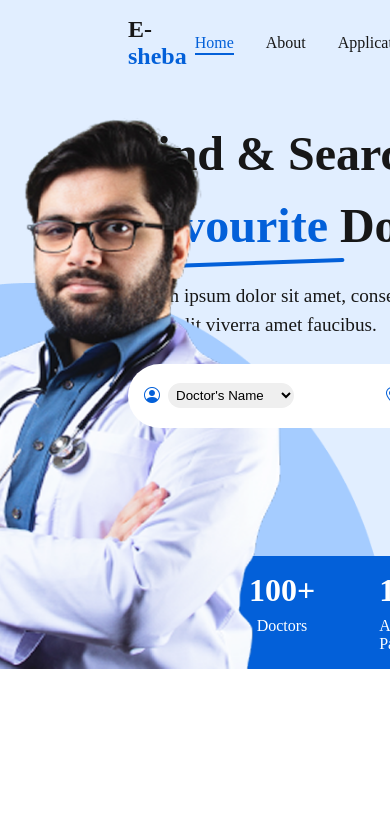
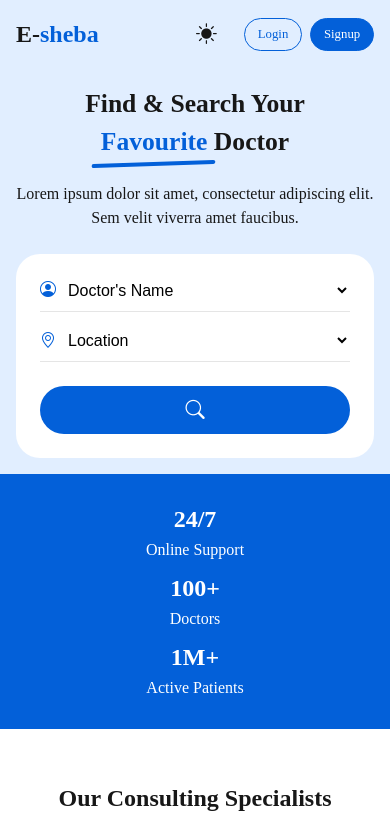
Before and after one commit to Hadi20Diab/DigitalHubFirstProject, a Next.js app in the folder my-app/: page / in a window 390 px wide. Shown: the top 833 px of the page. Built offline with nearby package versions, Linux system fonts and the light colour scheme.

Commit message:
make the whole website responsive

```diff
--- a/my-app/app/Styles/_mixins.scss
+++ b/my-app/app/Styles/_mixins.scss
@@ -1,6 +1,24 @@
 
 @mixin mobile {
-  @media (max-width: 994px) {
+  @media (max-width: 768px) {
     @content;
   }
 }
+
+@mixin tablet {
+  @media (max-width: 1024px) {
+    @content;
+  }
+}
+
+@mixin small-mobile {
+  @media (max-width: 480px) {
+    @content;
+  }
+}
+
+@mixin desktop {
+  @media (min-width: 1025px) {
+    @content;
+  }
+}
--- a/my-app/app/components/ChooseUs/ChooseUs.scss
+++ b/my-app/app/components/ChooseUs/ChooseUs.scss
@@ -1,20 +1,61 @@
+@use '../../Styles/mixins' as *;
+
 .ChooseUs-section {
 
     display: flex;
     gap: 3.4rem;
+
+    @include tablet {
+        flex-direction: column;
+        gap: 2rem;
+    }
+
+    .ChooseUs-image {
+        @include tablet {
+            order: -1;
+            text-align: center;
+        }
+
+        img {
+            max-width: 100%;
+            height: auto;
+
+            @include mobile {
+                max-width: 80%;
+            }
+        }
+    }
 
     .ChooseUs-text{
         display: flex;
         flex-direction: column;
         gap: 1.5rem;
 
+        @include tablet {
+            text-align: center;
+        }
+
+        h2 {
+            @include mobile {
+                font-size: 1.5rem;
+            }
+        }
+
         .ChooseUs-points{
             display: flex;
             flex-direction: column;
             gap: 1.2rem;
 
+            @include tablet {
+                align-items: center;
+            }
+
             .ChooseUs-point{
                 display: flex;
+
+                @include tablet {
+                    text-align: left;
+                }
 
                 i{
                     color: var(--primary-color);
@@ -23,6 +64,10 @@
 
                 p{
                     margin-left: .8rem;
+
+                    @include mobile {
+                        font-size: 0.95rem;
+                    }
                 }
 
             }
@@ -36,6 +81,10 @@
             display: inline-flex;
             align-items: center;
             gap: 0.5rem;
+
+            @include tablet {
+                justify-content: center;
+            }
         }
 
     }
--- a/my-app/app/components/HeroSection/HeroSection.scss
+++ b/my-app/app/components/HeroSection/HeroSection.scss
@@ -1,20 +1,47 @@
+@use '../../Styles/mixins' as *;
+
 .hero-section {
     margin-top: 2rem;
     position: relative;
 
+    @include mobile {
+        margin-top: 1rem;
+    }
+
     .hero-content {
         padding: 0 var(--padding);
         display: flex;
+
+        @include tablet {
+            flex-direction: column;
+            gap: 2rem;
+        }
 
         div {
             flex: 1;
         }
 
         .hero-text {
+            @include tablet {
+                text-align: center;
+            }
+
             h1 {
                 font-size: 3rem;
                 line-height: 1.5;
                 margin-bottom: 1rem;
+
+                @include tablet {
+                    font-size: 2.5rem;
+                }
+
+                @include mobile {
+                    font-size: 2rem;
+                }
+
+                @include small-mobile {
+                    font-size: 1.6rem;
+                }
 
                 .highlight-text {
                     color: var(--primary-color);
@@ -49,6 +76,10 @@
                 color: var(--primary-text-color);
                 margin-bottom: 1.5rem;
                 line-height: 1.5;
+
+                @include mobile {
+                    font-size: 1rem;
+                }
             }
 
             .search-bar {
@@ -64,41 +95,86 @@
                 z-index: 4;
                 position: relative;
                 width: 35rem;
-                flex-wrap: wrap;
+
+                @include tablet {
+                    width: 100%;
+                    max-width: 35rem;
+                    margin: 1rem auto 0;
+                }
+
+                @include mobile {
+                    flex-direction: column;
+                    padding: 1.5rem;
+                    border-radius: 1.5rem;
+                    gap: 1rem;
+                    align-items: stretch;
+                    height: auto;
+                }
 
                 .col-3 {
                     display: flex;
                     gap: 0.5em;
                     align-items: center;
+                    flex: 1;
+
+                    @include mobile {
+                        width: 100%;
+                        justify-content: flex-start;
+                        border-bottom: 1px solid rgba(0, 0, 0, 0.1);
+                        padding-bottom: 0.5rem;
+                        flex: 0 0 auto;
+                    }
                 }
 
                 select {
                     border: none;
                     padding: 0.3em;
                     border-radius: 1em;
+                    outline: none;
+                    background: transparent;
+                    width: 100%;
+                    cursor: pointer;
+
+                    @include mobile {
+                        font-size: 1rem;
+                        padding: 0.2rem 0;
+                    }
                 }
 
                 .search-button {
-                    flex: 0;
+                    flex: 0 0 auto;
                     display: flex;
                     justify-content: center;
                     align-items: center;
                     background-color: var(--primary-color);
                     color: var(--secoundary-text-color);
                     border: none;
-                    padding: 0.5rem 1.5rem;
-                    border-radius: 1rem;
                     cursor: pointer;
                     border-radius: 50%;
                     width: 3rem;
                     height: 3rem;
-                    align-content: center;
+
+                    @include mobile {
+                        width: 100%;
+                        border-radius: 2rem;
+                        height: 3rem;
+                        border-bottom: none;
+                        padding-bottom: 0;
+                        margin-top: 0.5rem;
+                    }
+
+                    i {
+                        font-size: 1.2rem;
+                    }
                 }
             }
         }
     }
 
     .hero-images {
+        @include tablet {
+            display: none;
+        }
 
         img {
             position: absolute;
@@ -108,6 +184,14 @@
             left: auto !important;
             // height: auto !important;
             width: 50rem !important;
+
+            @include tablet {
+                width: 100% !important;
+                position: relative;
+                max-width: 400px;
+                margin: 0 auto;
+                display: block;
+            }
         }
 
         .heroImage {
@@ -120,6 +204,10 @@
             z-index: 0;
             height: 70% !important;
             width: 45rem !important;
+
+            @include tablet {
+                display: none;
+            }
         }
     }
 }
@@ -139,6 +227,19 @@ html[data-theme="dark"] .hero-images .backgroundHeroImage {
     z-index: 1;
     position: relative;
 
+    @include tablet {
+        flex-wrap: wrap;
+        justify-content: center;
+        gap: 1.5rem;
+    }
+
+    @include mobile {
+        flex-direction: column;
+        align-items: center;
+        gap: 1rem;
+        padding: 2rem var(--padding);
+    }
+
     .col-3 {
         color: var(--secoundary-text-color);
         display: flex;
@@ -146,8 +247,20 @@ html[data-theme="dark"] .hero-images .backgroundHeroImage {
         gap: 0.5rem;
         align-items: center;
 
+        @include tablet {
+            min-width: 40%;
+        }
+
+        @include mobile {
+            min-width: 100%;
+        }
+
         h3 {
             font-size: 2rem;
+
+            @include mobile {
+                font-size: 1.5rem;
+            }
         }
     }
 
@@ -156,6 +269,10 @@ html[data-theme="dark"] .hero-images .backgroundHeroImage {
         width: 1px;
         height: 50px;
         align-self: center;
+
+        @include mobile {
+            display: none;
+        }
     }
 }
 
--- a/my-app/app/components/OurMembers/OurMembers.scss
+++ b/my-app/app/components/OurMembers/OurMembers.scss
@@ -1,3 +1,5 @@
+@use '../../Styles/mixins' as *;
+
 .OurMembersContainer {
     display: flex;
     flex-wrap: wrap;
@@ -8,6 +10,16 @@
     padding-top: 5rem;
     padding-bottom: 5rem;
     flex: 1;
+    gap: 2rem;
+
+    @include tablet {
+        flex-direction: column;
+        padding: 3rem var(--padding);
+    }
+
+    @include mobile {
+        padding: 2rem var(--padding);
+    }
 
     .OurMembers_contant {
         display: flex;
@@ -15,8 +27,21 @@
         gap: 1em;
         flex: 1;
 
+        @include tablet {
+            text-align: center;
+            align-items: center;
+        }
+
         h1 {
             font-size: 2.5rem;
+
+            @include tablet {
+                font-size: 2rem;
+            }
+
+            @include mobile {
+                font-size: 1.6rem;
+            }
 
             .highlight-text {
                 color: var(--primary-color);
@@ -29,15 +54,29 @@
             align-items: center;
             gap: 1em;
 
+            @include mobile {
+                flex-direction: column;
+                gap: 0.5em;
+            }
+
             .OurMembers_images {
                 display: flex;
                 margin-left: 1em;
                 max-width: fit-content !important;
 
+                @include mobile {
+                    margin-left: 0;
+                }
+
                 img {
                     border: 2px solid var(--secoundary-color);
                     border-radius: 50%;
                     margin-left: -1em;
+
+                    @include mobile {
+                        width: 40px;
+                        height: 40px;
+                    }
                 }
             }
 
@@ -45,6 +84,10 @@
                 font-size: 1.2rem;
                 color: var(--primary-text-color);
                 font-weight: 600;
+
+                @include mobile {
+                    font-size: 1rem;
+                }
             }
         }
     }
@@ -60,11 +103,26 @@
         border: 1px solid var(--background);
         max-width: 35em;
 
+        @include tablet {
+            max-width: 100%;
+            width: 100%;
+        }
+
+        @include mobile {
+            padding: 1.5em;
+            gap: 1.5em;
+        }
+
         .OurMembers_card_header {
             display: flex;
             align-items: center;
             gap: 1em;
             justify-content: space-between;
+
+            @include mobile {
+                flex-direction: column;
+                gap: 0.5em;
+            }
 
             .profile {
                 display: flex;
@@ -74,6 +132,10 @@
 
                 h4 {
                     font-size: 1.5rem;
+
+                    @include mobile {
+                        font-size: 1.2rem;
+                    }
                 }
             }
 
@@ -84,6 +146,10 @@
 
                 i {
                     font-size: 1.5rem;
+
+                    @include mobile {
+                        font-size: 1.2rem;
+                    }
                 }
             }
         }
--- a/my-app/app/components/QualityHealth/QualityHealth.scss
+++ b/my-app/app/components/QualityHealth/QualityHealth.scss
@@ -1,6 +1,31 @@
+@use '../../Styles/mixins' as *;
+
 .QualityHealth-section{
     display: flex;
     gap: 2rem;
+
+    @include tablet {
+        flex-direction: column;
+        gap: 2rem;
+    }
+
+    .QualityHealth-images {
+        flex: 1;
+
+        @include tablet {
+            text-align: center;
+            width: 100%;
+        }
+
+        img {
+            max-width: 100%;
+            height: auto;
+
+            @include mobile {
+                max-width: 100%;
+            }
+        }
+    }
 
     .QualityHealth-text{
 
@@ -8,6 +33,21 @@
         flex-direction: column;
         gap: 1rem;
 
+        @include tablet {
+            text-align: center;
+        }
+
+        h2 {
+            @include mobile {
+                font-size: 1.5rem;
+            }
+        }
+
+        p {
+            @include mobile {
+                font-size: 0.95rem;
+            }
+        }
 
         .QualityHealth-title2{
 
@@ -16,6 +56,10 @@
             }
 
             margin-bottom: .8rem;
+
+            @include mobile {
+                font-size: 1.3rem;
+            }
 
         }
 
@@ -27,6 +71,10 @@
             display: inline-flex;
             align-items: center;
             gap: 0.5rem;
+
+            @include tablet {
+                justify-content: center;
+            }
         }
 
     }
--- a/my-app/app/components/Specialists/Specialist.scss
+++ b/my-app/app/components/Specialists/Specialist.scss
@@ -1,13 +1,31 @@
+@use '../../Styles/mixins' as *;
+
 .Specialist-section {
     display: flex;
     flex-direction: column;
     gap: 1.875rem;
+
+    @include tablet {
+        text-align: center;
+    }
+
+    h2 {
+        @include mobile {
+            font-size: 1.5rem;
+        }
+    }
 
     .specialist-cards {
         display: flex;
         gap: 0.625rem;
         width: 100%;
         justify-content: space-between;
+
+        @include tablet {
+            flex-wrap: wrap;
+            justify-content: center;
+            gap: 1rem;
+        }
 
         .specialist-card {
             border: 1px solid var(--primary-text-color);
@@ -19,6 +37,16 @@
             width: 17.8125rem;
             transition: all 0.3s ease;
             gap: .7rem;
+
+            @include tablet {
+                width: calc(50% - 0.5rem);
+                min-width: 200px;
+            }
+
+            @include mobile {
+                width: 100%;
+                padding: 1.25rem;
+            }
 
             &:hover {
                 background-color: var(--primary-color);
@@ -37,9 +65,18 @@
                 border-radius: 50%;
                 padding: 1.25rem;
                 width: 5rem;
+
+                @include mobile {
+                    width: 4rem;
+                    padding: 1rem;
+                }
             }
 
-
+            h3 {
+                @include mobile {
+                    font-size: 1.1rem;
+                }
+            }
 
         }
 
--- a/my-app/app/components/Subscribe/Subscribe.scss
+++ b/my-app/app/components/Subscribe/Subscribe.scss
@@ -1,3 +1,5 @@
+@use '../../Styles/mixins' as *;
+
 .Subscribe-section{
     height: 350px;
     background-color: var(--primary-color);
@@ -7,16 +9,44 @@
     justify-content: center;
     gap: 30px;
 
+    @include tablet {
+        height: auto;
+        padding: 3rem 2rem;
+    }
+
+    @include mobile {
+        padding: 2rem 1rem;
+        gap: 20px;
+        border-radius: 15px;
+    }
+
     h1{
         color: var(--secoundary-text-color);
         text-align: center;
         font-size: 2.5rem;
+
+        @include tablet {
+            font-size: 2rem;
+        }
+
+        @include mobile {
+            font-size: 1.5rem;
+        }
     }
 
     .input-wrapper {
         position: relative;
         width: 700px;
         align-self: center;
+
+        @include tablet {
+            width: 90%;
+            max-width: 500px;
+        }
+
+        @include mobile {
+            width: 100%;
+        }
 
         input{
             width: 100%;
@@ -26,6 +56,12 @@
             padding: 10px 70px 10px 30px;
             font-size: 1rem;
             outline: none;
+
+            @include mobile {
+                height: 50px;
+                padding: 10px 60px 10px 20px;
+                font-size: 0.9rem;
+            }
         }
 
         .submit-btn {
@@ -44,9 +80,18 @@
             cursor: pointer;
             transition: all 0.3s ease;
 
+            @include mobile {
+                width: 38px;
+                height: 38px;
+            }
+
             i {
                 color: white;
                 font-size: 1.2rem;
+
+                @include mobile {
+                    font-size: 1rem;
+                }
             }
 
             &:hover {
--- a/my-app/app/components/footer/Footer.scss
+++ b/my-app/app/components/footer/Footer.scss
@@ -1,24 +1,54 @@
+@use '../../Styles/mixins' as *;
+
 .footer-container {
   text-align: center;
   background-color: var(--primary-color);
   color: var(--secoundary-text-color);
   padding: 60px var(--padding) 20px;
 
+  @include mobile {
+    padding: 40px var(--padding) 20px;
+  }
+
   .footer-content {
     margin-bottom: 70px;
     display: flex;
     justify-content: space-between;
+
+    @include tablet {
+      flex-wrap: wrap;
+      gap: 2rem;
+    }
+
+    @include mobile {
+      flex-direction: column;
+      gap: 2rem;
+      margin-bottom: 40px;
+    }
   }
 
   .footer-logo {
     max-width: 366px;
     text-align: start;
 
+    @include tablet {
+      flex: 1 1 100%;
+      max-width: 100%;
+      text-align: center;
+    }
+
+    @include mobile {
+      text-align: center;
+    }
+
     .footer-brand-name-and-text {
       gap: 20px;
       display: flex;
       flex-direction: column;
 
+      @include tablet {
+        align-items: center;
+      }
     }
 
     .footer-social-media {
@@ -26,13 +56,16 @@
       display: flex;
       gap: 12px;
 
+      @include tablet {
+        justify-content: center;
+      }
+
       a {
         color: var(--secoundary-text-color);
         font-size: 16px;
         text-decoration: none;
       }
     }
-
   }
 
 
@@ -40,8 +73,22 @@
     display: flex;
     flex-direction: column;
 
+    @include tablet {
+      flex: 1 1 45%;
+      align-items: center;
+    }
+
+    @include mobile {
+      flex: 1 1 100%;
+      align-items: center;
+    }
+
     .links-title {
       margin-bottom: 20px;
+
+      @include mobile {
+        margin-bottom: 15px;
+      }
     }
 
     a {
@@ -49,16 +96,21 @@
       text-align: start;
       color: var(--secoundary-text-color);
       margin-bottom: 10px;
+
+      @include mobile {
+        text-align: center;
+      }
     }
-
   }
 
   .address-title {
     margin-bottom: 20px;
     text-align: start;
+
+    @include tablet {
+      text-align: center;
+    }
   }
-
-
 }
 
 html[data-theme="dark"] .footer-container {
--- a/my-app/app/components/navbar/Navbar.scss
+++ b/my-app/app/components/navbar/Navbar.scss
@@ -1,3 +1,5 @@
+@use '../../Styles/mixins' as *;
+
 .navSection {
     padding: 1em var(--padding);
 }
@@ -12,6 +14,14 @@
         ul {
             display: flex;
             gap: 2em;
+
+            @include tablet {
+                gap: 1em;
+            }
+
+            @include mobile {
+                display: none;
+            }
 
             li {
                 list-style: none;
@@ -47,6 +57,10 @@
         span {
             color: var(--primary-color);
         }
+
+        @include mobile {
+            font-size: 1.5rem;
+        }
     }
 }
 
@@ -56,6 +70,16 @@
     border-radius: 2em;
     text-decoration: none;
     transition: all 0.3s ease-in-out;
+
+    @include tablet {
+        padding: 0.8em 1.5em;
+        font-size: 0.9rem;
+    }
+
+    @include mobile {
+        padding: 0.6em 1em;
+        font-size: 0.8rem;
+    }
 
     &.button-1 {
         border-color: var(--primary-color);
--- a/my-app/app/globals.css
+++ b/my-app/app/globals.css
@@ -7,6 +7,25 @@
   --secoundary-text-color: #FFFFFF;
 
   --padding: 8rem;
+}
+
+/* Responsive padding */
+@media (max-width: 1024px) {
+  :root {
+    --padding: 4rem;
+  }
+}
+
+@media (max-width: 768px) {
+  :root {
+    --padding: 2rem;
+  }
+}
+
+@media (max-width: 480px) {
+  :root {
+    --padding: 1rem;
+  }
 }
 
 @media (prefers-color-scheme: dark) {
@@ -85,8 +104,21 @@ main {
   margin: var(--padding) auto;
 }
 
+@media (max-width: 768px) {
+  main {
+    gap: 2rem;
+    margin: 2rem auto;
+  }
+}
+
 main section {
   padding: 2rem var(--padding);
+}
+
+@media (max-width: 768px) {
+  main section {
+    padding: 1.5rem var(--padding);
+  }
 }
 
 header {
```
